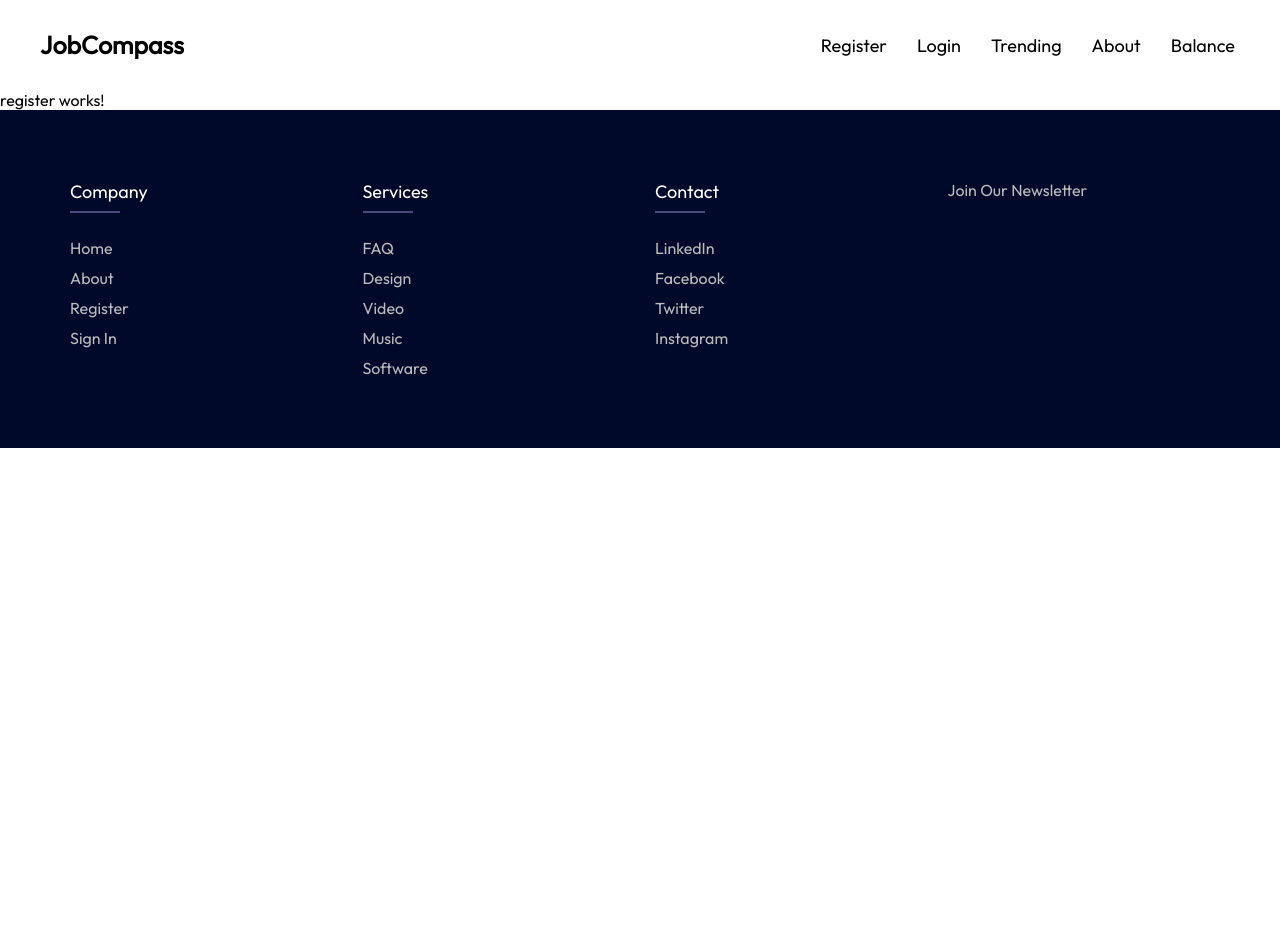
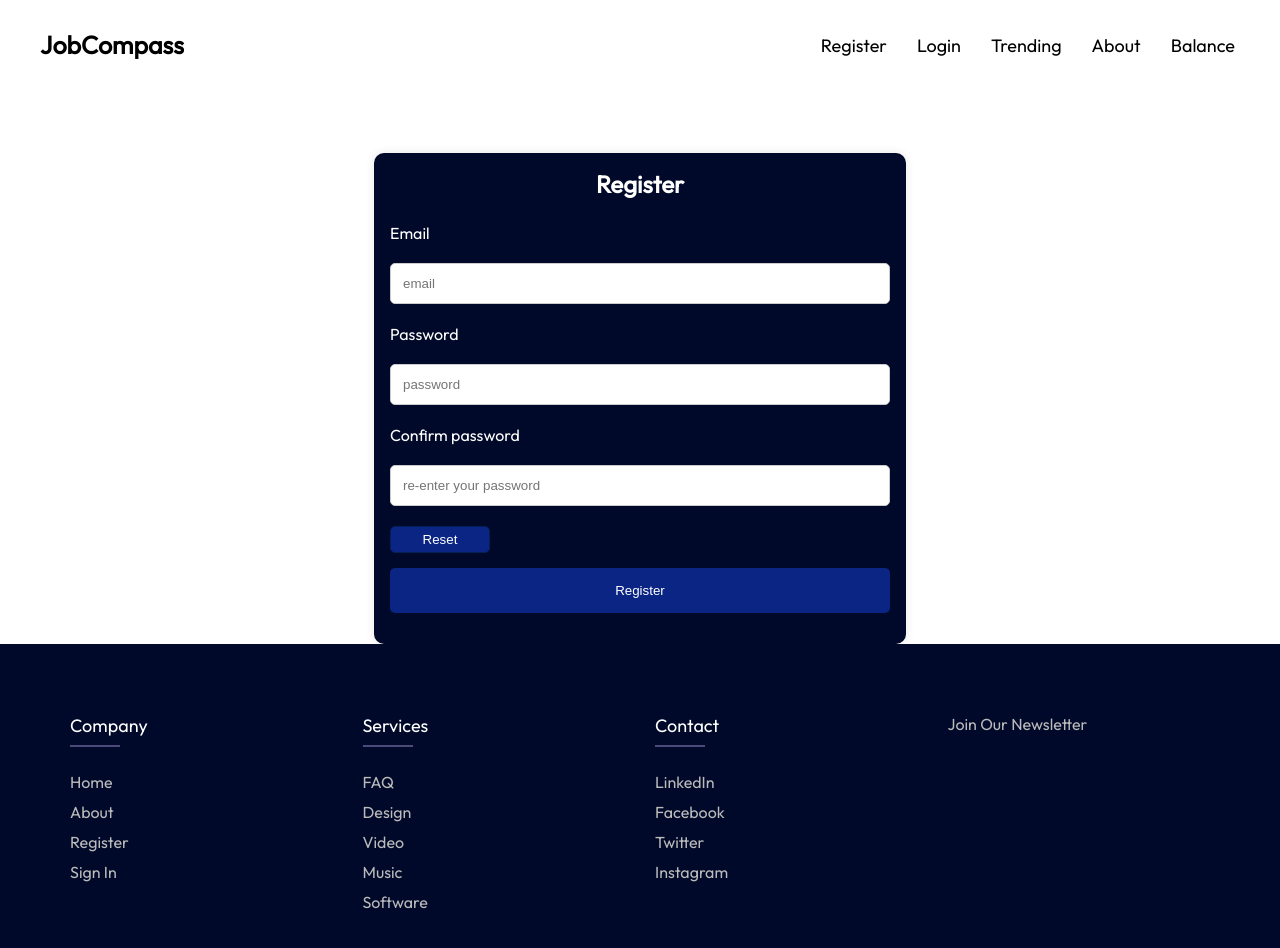
Before and after one commit to zsiza/JobCompass, an Angular app in the folder Angular/JobCompass/: page /register in a window 1280 px wide. Shown: the top 948 px of the page. Before the commit the page ends 800 px from the top, so only its background shows below. Built offline with nearby package versions, Linux system fonts and the light colour scheme.

Commit message:
login/register

```diff
--- a/Angular/JobCompass/src/app/pages/login/login.component.css
+++ b/Angular/JobCompass/src/app/pages/login/login.component.css
@@ -0,0 +1,43 @@
+body {/*body formázás*/
+    font-family: Arial, sans-serif; /*betűtípus*/
+   }
+   .login-container { /*Login konténer*/
+    width: 500px; /*konténer szélessége*/
+    padding: 16px; /*a belső térköz, ami az elem szegélye és a tartalma között van*/
+    background-color: #000929; /*háttérszín*/
+    margin: 0 auto; /*az elemek külső térköze*/
+    margin-top: 63px; /* .. pixel térközük legyen a tetejükön*/
+    box-shadow: 0 0 10px rgba(0,0,0,0.1); /*az árnyék színét határozza meg*/
+    border-radius: 10px; /*kerekített sarkak*/
+    color: white; /*feliratszín*/
+   }
+   .login-container h2 { /*Login felirat formázása*/
+    text-align: center; /*a szöveg középen legyen*/
+    margin-bottom: 24px; /*a login felirat alján legyen 24 pixel térköz.*/
+   }
+   .login-container label {
+    display: block; /*label elemek blokk szintű elemek legyenek(újsor)*/
+   }
+   .login-container input[type="text"],
+   .login-container input[type="password"] {
+    width: 100%; /*input elemek szélessége*/
+    padding: 12px; /*input belső térköz(textdoboz)*/
+    margin: 20px 0; /*input külső térköz*/
+    display: inline-block;
+    border: 1px solid #ccc; /*input elemek szegélye*/
+    box-sizing: border-box; /*a szélesség és magasság értékei magukban foglalják a padding és border értékeit is*/
+    border-radius: 5px; /*kerekített sarkak*/
+   }
+   .login-container button { /*bomg tulajdonságok*/
+    background-color: #0b2584; /*háttérszíne*/
+    color: white; /*gomb login felirat színe*/
+    padding: 15px 20px; /*belső térköz, ami az elem szegélye és a tartalma között va*/
+    margin: 15px 0; /*külső térköz*/
+    border: none; /*ne legyen szegély*/
+    cursor: pointer; /*a kurzor ikon mutatóujjra változi*/
+    width: 100%;
+    border-radius: 5px; /*kerekített sarkak*/
+   }
+   .login-container button:hover {
+    opacity: 0.8; /* a gomb átlátszósága*/
+   }
--- a/Angular/JobCompass/src/app/pages/login/login.component.html
+++ b/Angular/JobCompass/src/app/pages/login/login.component.html
@@ -1 +1,18 @@
-<p>login works!</p>
+<div class="login-container">
+    <h2>Login</h2>
+
+    <form method="POST">
+    <label for="email">Email</label>
+    <input type="text" id="email" placeholder="email" name="email" required>
+
+    <label for="password">Password</label>
+    <input type="password" id="password" placeholder="password" name="password" required>
+
+   <button type="submit">Login</button>
+
+   <p>You don't have an account yet? <a href="register">Register</a></p>
+
+
+    </form>
+
+    </div>
--- a/Angular/JobCompass/src/app/pages/register/register.component.css
+++ b/Angular/JobCompass/src/app/pages/register/register.component.css
@@ -0,0 +1,53 @@
+body { /*body formázás*/
+    font-family: Arial, sans-serif; /*betűtípus*/
+   }
+   .register-container { /*Register konténer*/
+    width: 500px; /*konténer szélessége*/
+    padding: 16px; /*a belső térköz, ami az elem szegélye és a tartalma között van*/
+    background-color: #000929; /*háttérszín*/
+    margin: 0 auto; /*az elemek külső térköze*/
+    margin-top: 63px; /* .. pixel térközük legyen a tetejükön*/
+    box-shadow: 0 0 10px rgba(0,0,0,0.1); /*az árnyék színét határozza meg*/
+    border-radius: 10px; /*kerekített sarkak*/
+    color: white;
+   }
+   .register-container h2 { /*Register felirat formázása*/
+    text-align: center; /*a szöveg középen legyen*/
+    margin-bottom: 24px; /*a register felirat alján legyen 24 pixel térköz.*/
+   }
+   .register-container label {
+    display: block; /*label elemek blokk szintű elemek legyenek(újsor)*/
+   }
+
+   .register-container input[type="reset"]{
+    width: 20%; /*input elemek szélessége*/
+    padding: 5px; /*input belső térköz*/
+    border: 1px solid #022056; /*input elemek szegélye*/
+    border-radius: 5px; /*kerekített sarkak*/
+    color: rgb(255, 255, 255); /*gomb reset felirat színe*/
+    background-color: #0b2584; /*háttérszíne*/
+   }
+
+   .register-container input[type="text"],
+   .register-container input[type="password"] {
+    width: 100%; /*input elemek szélessége*/
+    padding: 12px; /*input belső térköz*/
+    margin: 20px 0; /*input külső térköz*/
+    display: inline-block;
+    border: 1px solid #ccc; /*input elemek szegélye*/
+    box-sizing: border-box; /*a szélesség és magasság értékei magukban foglalják a padding és border értékeit is*/
+    border-radius: 5px; /*kerekített sarkak*/
+   }
+   .register-container button { /*bomg tulajdonságok*/
+    background-color: #0b2584; /*háttérszíne*/
+    color: white; /*gomb register felirat színe*/
+    padding: 15px 20px; /*belső térköz, ami az elem szegélye és a tartalma között va*/
+    margin: 15px 0; /*külső térköz*/
+    border: none;  /*ne legyen szegély*/
+    cursor: pointer; /*a kurzor ikon mutatóujjra változi*/
+    width: 100%;
+    border-radius: 5px; /*kerekített sarkak*/
+   }
+   .register-container button:hover {
+    opacity: 0.8;
+   }
--- a/Angular/JobCompass/src/app/pages/register/register.component.html
+++ b/Angular/JobCompass/src/app/pages/register/register.component.html
@@ -1 +1,20 @@
-<p>register works!</p>
+<div class="register-container">
+    <h2>Register</h2>
+
+    <form method="POST">
+    <label for="email">Email</label>
+    <input type="text" id="email" placeholder="email" name="email" required>
+
+    <label for="password">Password</label>
+    <input type="password" id="password" placeholder="password" name="password" required>
+
+
+    <label for="psw-confirm">Confirm password</label>
+    <input type="password" placeholder="re-enter your password" name="psw-confirm" required>
+
+    <input type="reset" name="reset-btn" value="Reset"/>
+    <button type="submit">Register</button>
+
+    </form>
+
+    </div>
```
